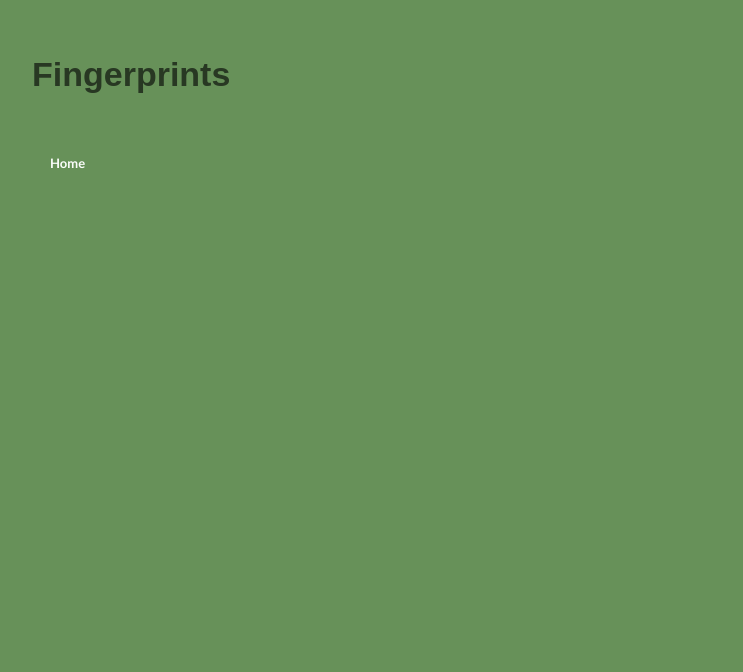
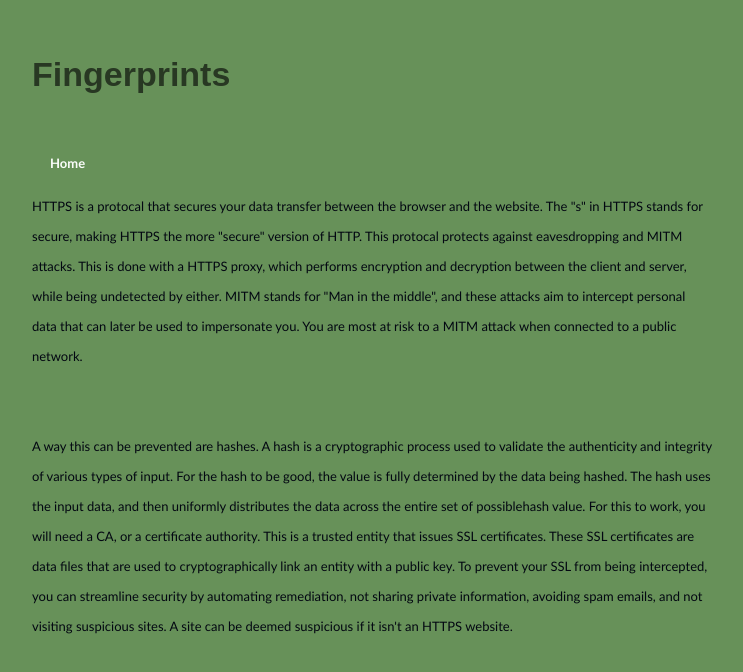
Before and after one commit to Mason-Williams/Digital-Portfolio, a plain HTML site: page fingerprints.html in a window 1280 px wide. Shown: the whole page, without its empty margins (269-1012 px from the left). Drawn offline with Linux system fonts and the light colour scheme.

Commit message:
3rd commit

```diff
--- a/fingerprints.html
+++ b/fingerprints.html
@@ -13,4 +13,11 @@
 	<a href="home.html">Home</a>
       </div>
       <div class="contentText">
-	<p></p>
+	<p>HTTPS is a protocal that secures your data transfer between the browser and the website. The "s" in HTTPS stands for secure, making HTTPS the more "secure" version of HTTP. This protocal protects against eavesdropping and MITM attacks. This is done with a HTTPS proxy, which performs encryption and decryption between the client and server, while being undetected by either. MITM stands for "Man in the middle", and these attacks aim to intercept personal data that can later be used to impersonate you. You are most at risk to a MITM attack when connected to a public network.</p>
+	<br></br>
+	<p>A way this can be prevented are hashes. A hash is a cryptographic process used to validate the authenticity and integrity of various types of input. For the hash to be good, the value is fully determined by the data being hashed. The hash uses the input data, and then uniformly distributes the data across the entire set of possiblehash value. For this to work, you will need a CA, or a certificate authority. This is a trusted entity that issues SSL certificates. These SSL certificates are data files that are used to cryptographically link an entity with a public key. To prevent your SSL from being intercepted, you can streamline security by automating remediation, not sharing private information, avoiding spam emails, and not visiting suspicious sites. A site can be deemed suspicious if it isn't an HTTPS website.</p>
+	<br></br>
+      </div>
+    </div>
+  </body>
+</html>
```
Also changed, not shown: home.html (+1 -0 lines), index.html (+1 -0 lines).
